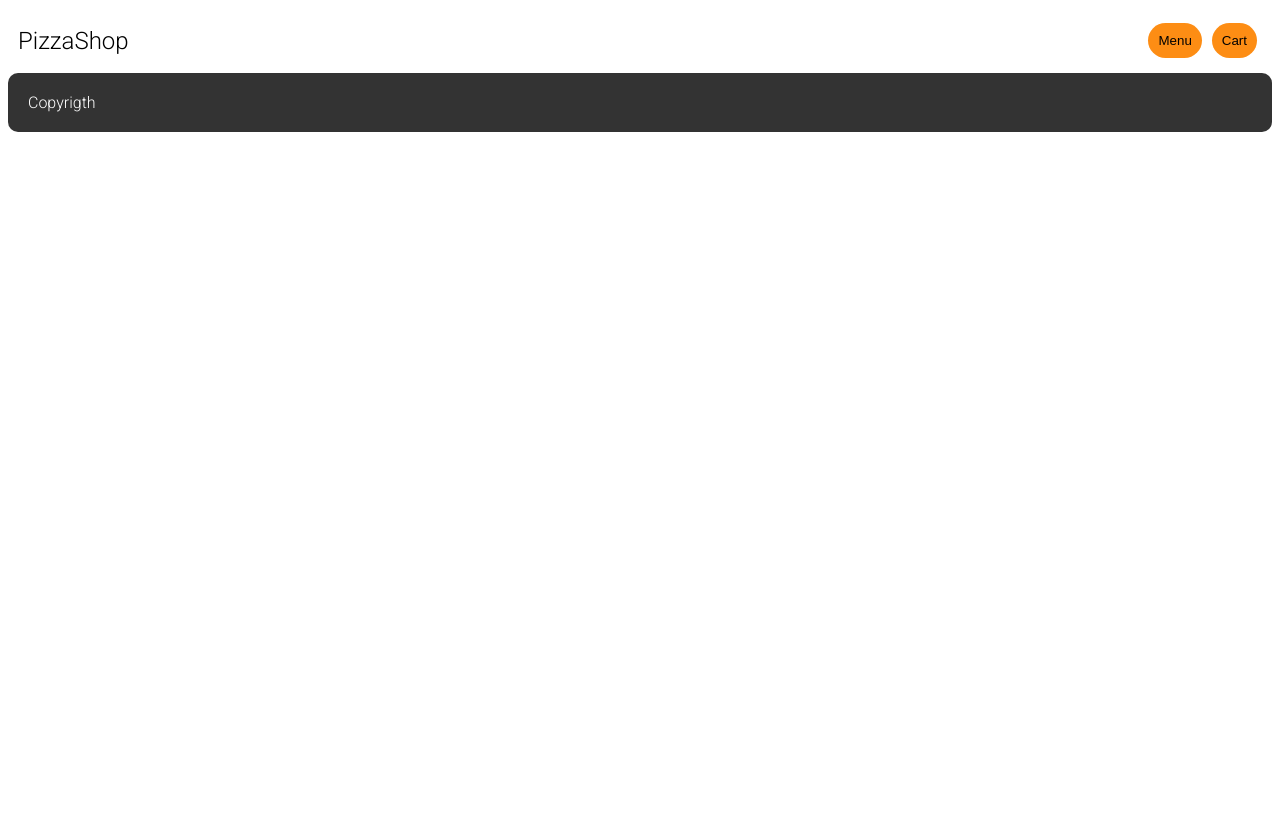
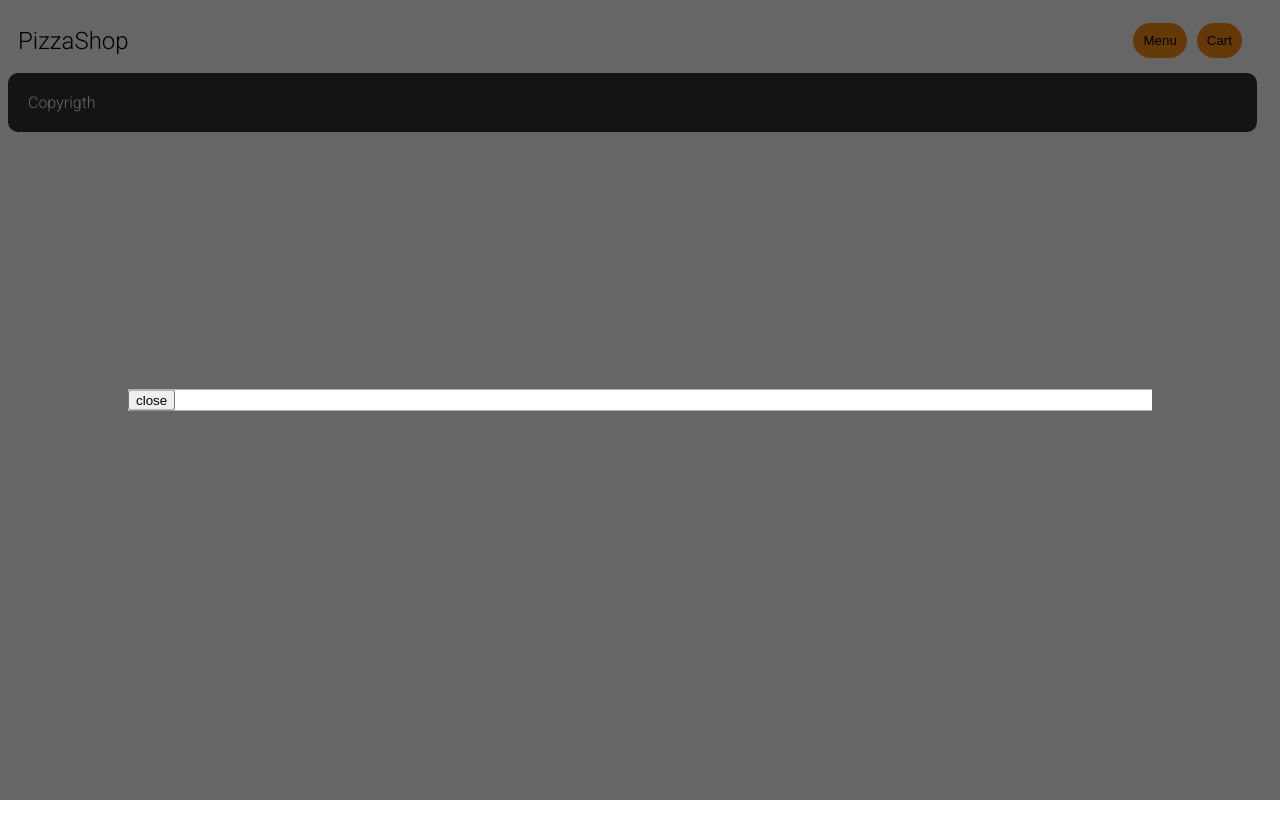
Before and after one commit to MaratSalakh/PizzaShop, a React (Vite) app: page /cart in a window 1280 px wide. Built offline with nearby package versions, Linux system fonts and the light colour scheme.

Commit message:
add pop up

```diff
--- a/index.css
+++ b/index.css
@@ -1,5 +1,6 @@
 html {
   font-size: 62.5%;
+  scrollbar-gutter: stable;
 }
 
 @media (max-width: 450px) {
@@ -7,3 +8,7 @@ html {
     font-size: 25%;
   }
 }
+
+.scrollLock {
+  overflow: hidden;
+}
--- a/src/App.jsx
+++ b/src/App.jsx
@@ -4,8 +4,6 @@ import MenuPage from './pages/MenuPage'
 import CartPage from './pages/CartPage'
 
 function App() {
-
-
   return (
     <BrowserRouter>
       <Routes>
--- a/src/components/CardProduct.jsx
+++ b/src/components/CardProduct.jsx
@@ -1,8 +1,11 @@
 import styles from './CardProduct.module.css'
 import PropTypes from 'prop-types'
+import { openModal } from '../slices/modalSlice';
+import { useDispatch } from 'react-redux';
 
 const CardProduct = (props) => {
   const { price, img, name } = props.product;
+  const dispatch = useDispatch();
 
   return (
     <div className={styles.card}>
@@ -11,7 +14,7 @@ const CardProduct = (props) => {
       <span className={styles.description}>Delicious pie with cherry</span>
       <div className={styles.cardFooter}>
         <span className={styles.cost}>from {price} $</span>
-        <button className={styles.button}>Choose</button>
+        <button className={styles.button} onClick={() => dispatch(openModal())}>Choose</button>
       </div>
     </div>
   );
--- /dev/null
+++ b/src/components/ModalCard.jsx
@@ -0,0 +1,24 @@
+import styles from './ModalCard.module.css'
+import cn from 'classnames';
+import { useSelector, useDispatch } from 'react-redux'
+import { closeModal } from '../slices/modalSlice'
+
+export const ModalCard = () => {
+  const modalState = useSelector((state) => state.modalState.modalIsOpen);
+  const dispatch = useDispatch();
+
+  const showHideClassName = modalState ?
+    cn(styles.modal, styles.displayBlock)
+    :
+    cn(styles.modal, styles.displayNone);
+
+  return (
+    <div className={showHideClassName}>
+      <section className={styles.modalMain}>
+        <button type='button' onClick={() => dispatch(closeModal())}>
+          close
+        </button>
+      </section>
+    </div>
+  );
+};
--- /dev/null
+++ b/src/components/ModalCard.module.css
@@ -0,0 +1,26 @@
+.modal {
+  position: fixed;
+  top: 0;
+  left: 0;
+  width: 100%;
+  height: 100%;
+  background: rgba(0, 0, 0, 0.6);
+}
+
+.modalMain {
+  position: fixed;
+  background: white;
+  width: 80%;
+  height: auto;
+  top: 50%;
+  left: 50%;
+  transform: translate(-50%, -50%);
+}
+
+.displayBlock {
+  display: block;
+}
+
+.displayNone {
+  display: none;
+}
--- a/src/pages/CartPage.jsx
+++ b/src/pages/CartPage.jsx
@@ -2,6 +2,7 @@ import NavBar from '../components/NavBar'
 import styles from './CartPage.module.css'
 import Footer from '../components/Footer'
 import Menu from '../components/Menu';
+import { ModalCard } from '../components/ModalCard'
 
 const CartPage = () => {
   return (
@@ -9,6 +10,7 @@ const CartPage = () => {
       <NavBar></NavBar>
       <Menu className={styles.main} menuType='cartPage'></Menu>
       <Footer></Footer>
+      <ModalCard></ModalCard>
     </div>
   )
 };
--- a/src/pages/MenuPage.jsx
+++ b/src/pages/MenuPage.jsx
@@ -2,6 +2,7 @@ import NavBar from '../components/NavBar'
 import Footer from '../components/Footer'
 import Menu from '../components/Menu';
 import styles from './MenuPage.module.css'
+import { ModalCard } from '../components/ModalCard'
 
 const ShopPage = () => {
   return (
@@ -9,6 +10,7 @@ const ShopPage = () => {
       <NavBar></NavBar>
       <Menu className={styles.main} menuType='menuPage'></Menu>
       <Footer></Footer>
+      <ModalCard></ModalCard>
     </div>
   )
 };
--- a/src/slices/modalSlice.js
+++ b/src/slices/modalSlice.js
@@ -1,18 +1,20 @@
 import { createSlice } from "@reduxjs/toolkit";
 
 const initialState = {
-  modalState: false,
+  modalIsOpen: true,
 };
 
 const modalSlice = createSlice({
-  name: 'modalIsOpen',
+  name: 'modalState',
   initialState,
   reducers: {
     openModal: (state) => {
-      state.modalState = true;
+      document.body.classList.add('scrollLock');
+      state.modalIsOpen = true;
     },
     closeModal: (state) => {
-      state.modalState = false;
+      document.body.classList.remove('scrollLock');
+      state.modalIsOpen = false;
     }
   }
 });
--- a/src/slices/store.js
+++ b/src/slices/store.js
@@ -5,6 +5,6 @@ import modalReducer from './modalSlice.js'
 export default configureStore({
   reducer: {
     products: productsReducer,
-    modalIsOpen: modalReducer,
+    modalState: modalReducer,
   },
 });
```
